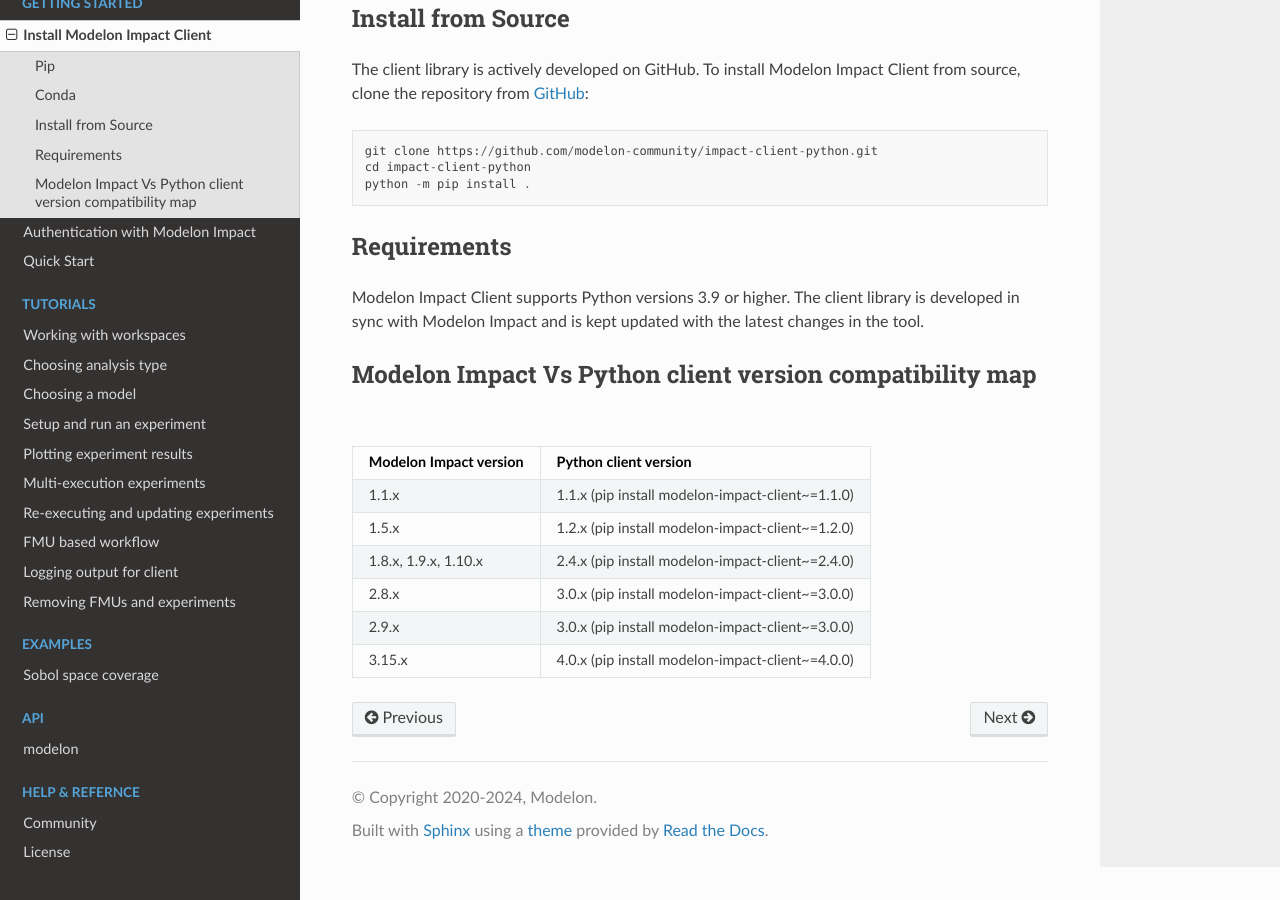
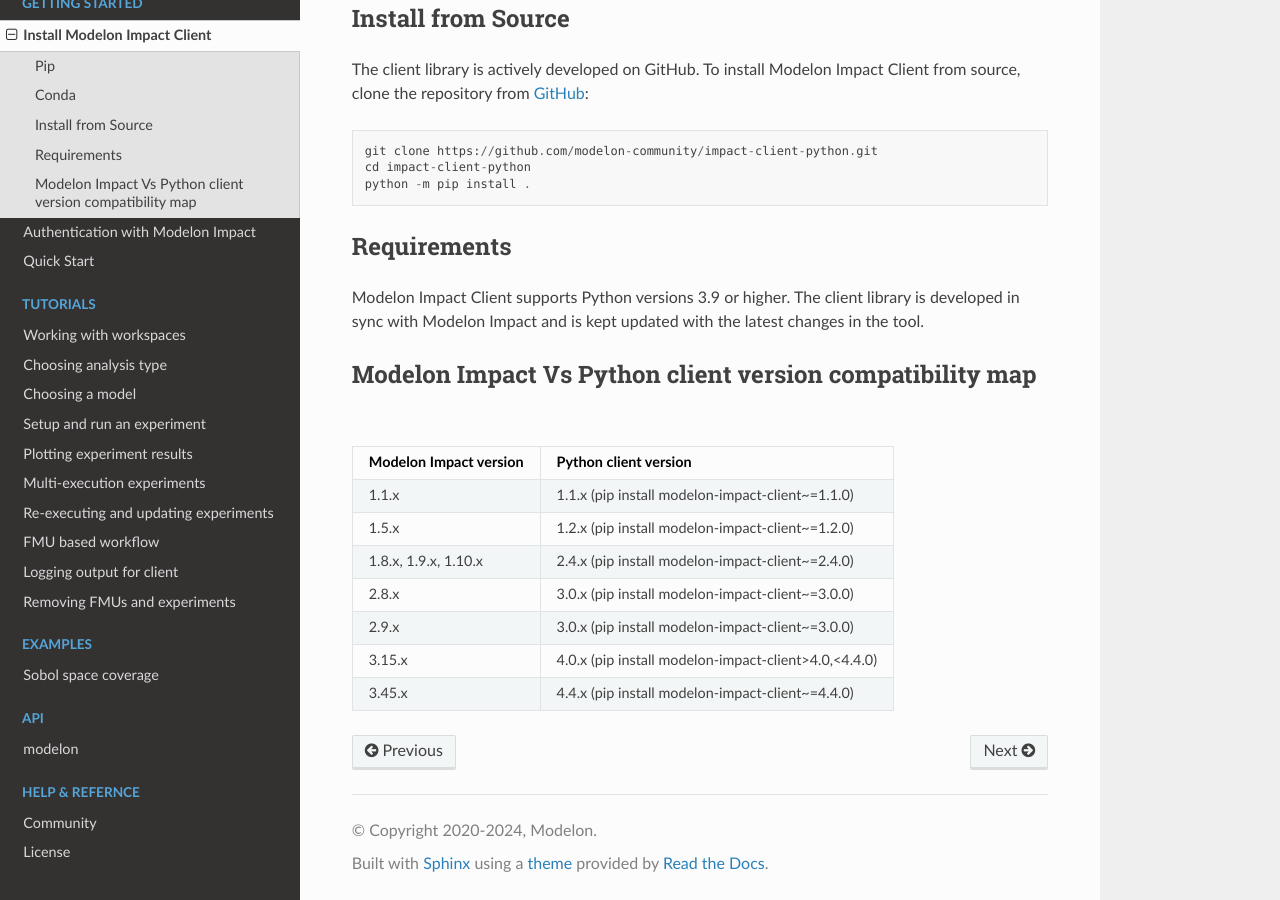
Before and after one commit to modelon-community/impact-client-python, a Sphinx documentation site: the page built from docs/source/install.rst, in a window 1280 px wide and 900 px high, scrolled down 532 px. Built offline with Sphinx 7.4.7 and the Read the Docs theme 2.0.0, drawn with Linux system fonts in a browser that asks for light colours; the version number is read from the project's files by our own code.

Commit message:
chore: update compatibility matrix in docs

```diff
--- a/docs/source/install.rst
+++ b/docs/source/install.rst
@@ -39,18 +39,20 @@
 Modelon Impact Vs Python client version compatibility map
 ---------------------------------------------------------
 
-+-------------------------+--------------------------------------------------+
-| Modelon Impact version  |            Python client version                 |
-+=========================+==================================================+
-|         1.1.x           | 1.1.x (pip install modelon-impact-client~=1.1.0) |
-+-------------------------+--------------------------------------------------+
-|         1.5.x           | 1.2.x (pip install modelon-impact-client~=1.2.0) |
-+-------------------------+--------------------------------------------------+
-|  1.8.x, 1.9.x, 1.10.x   | 2.4.x (pip install modelon-impact-client~=2.4.0) |
-+-------------------------+--------------------------------------------------+
-|         2.8.x           | 3.0.x (pip install modelon-impact-client~=3.0.0) |
-+-------------------------+--------------------------------------------------+
-|         2.9.x           | 3.0.x (pip install modelon-impact-client~=3.0.0) |
-+-------------------------+--------------------------------------------------+
-|         3.15.x          | 4.0.x (pip install modelon-impact-client~=4.0.0) |
-+-------------------------+--------------------------------------------------+
++-------------------------+------------------------------------------------------+
+| Modelon Impact version  |            Python client version                     |
++=========================+======================================================+
+|         1.1.x           | 1.1.x (pip install modelon-impact-client~=1.1.0)     |
++-------------------------+------------------------------------------------------+
+|         1.5.x           | 1.2.x (pip install modelon-impact-client~=1.2.0)     |
++-------------------------+------------------------------------------------------+
+|  1.8.x, 1.9.x, 1.10.x   | 2.4.x (pip install modelon-impact-client~=2.4.0)     |
++-------------------------+------------------------------------------------------+
+|         2.8.x           | 3.0.x (pip install modelon-impact-client~=3.0.0)     |
++-------------------------+------------------------------------------------------+
+|         2.9.x           | 3.0.x (pip install modelon-impact-client~=3.0.0)     |
++-------------------------+------------------------------------------------------+
+|         3.15.x          | 4.0.x (pip install modelon-impact-client>4.0,<4.4.0) |
++-------------------------+------------------------------------------------------+
+|         3.45.x          | 4.4.x (pip install modelon-impact-client~=4.4.0)     |
++-------------------------+------------------------------------------------------+
```
